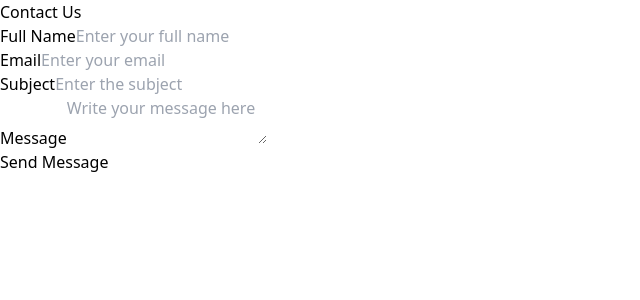
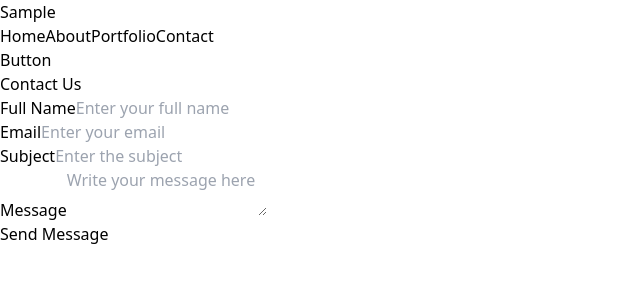
Before and after one commit to sourabh2622/sample_nextjs, a Next.js app: page /contact in a window 1280 px wide. Shown: the top 300 px of the page, without its empty margins (0-640 px from the left). Built offline with nearby package versions, Linux system fonts and the light colour scheme.

Commit message:
Update page.tsx

```diff
--- a/src/app/contact/page.tsx
+++ b/src/app/contact/page.tsx
@@ -1,8 +1,10 @@
 import React from "react"
+import MainNavbar from '../MainNavbar'
 
 export default function page() {
   return (
     <div>
+      <MainNavbar />
       <div className="max-w-lg mx-auto mt-10 p-6 bg-white shadow-lg rounded-lg">
       <h2 className="text-2xl font-bold text-center text-gray-800 mb-6">
         Contact Us
```
